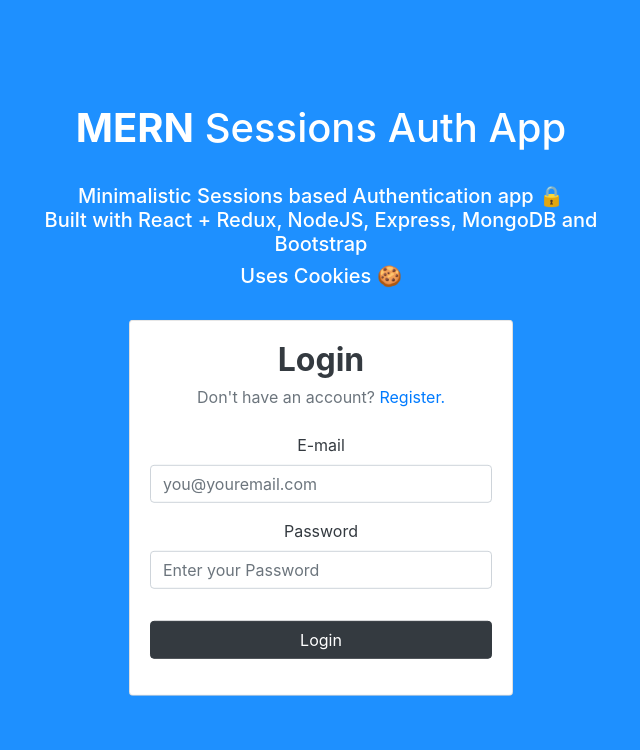
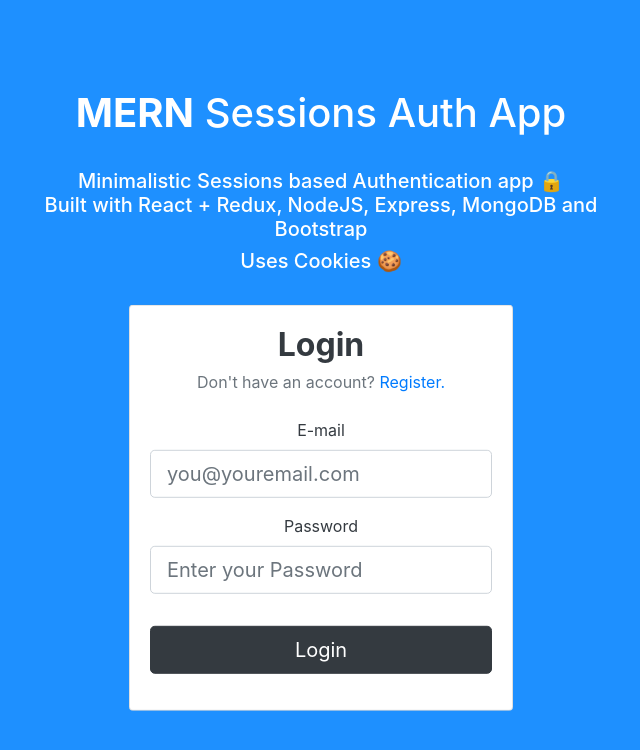
Before and after one commit to bpolishevsk/mern-login-signup-system, a React (Create React App) app in the folder client/: page /login in a window 1280 px wide. Shown: the top 750 px of the page, without its empty margins (319-959 px from the left). Built offline with nearby package versions, Linux system fonts and the light colour scheme; no server answers.

Commit message:
Login spinner added

```diff
--- a/client/src/actions/authActions.js
+++ b/client/src/actions/authActions.js
@@ -9,6 +9,7 @@ import {
   AUTH_SUCCESS,
   AUTH_FAIL,
   LOGOUT_SUCCESS,
+  IS_LOADING,
 } from "./types";
 
 //Check if user is already logged in
@@ -50,12 +51,14 @@ export const register = ({ name, email, password }) => (dispatch) => {
         type: REGISTER_SUCCESS,
         payload: res.data
       });
+      dispatch({ type: IS_LOADING })
     })
     .catch((err) => {
       dispatch(returnStatus(err.response.data, err.response.status, 'REGISTER_FAIL'))
       dispatch({
         type: REGISTER_FAIL
       });
+      dispatch({ type: IS_LOADING })
     });
 };
 
@@ -73,17 +76,20 @@ export const login = ({ email, password }) => (dispatch) => {
 
   axios
     .post("/api/users/login", body, headers)
-    .then((res) =>
+    .then((res) => {
       dispatch({
         type: LOGIN_SUCCESS,
         payload: res.data
-      })
+      });
+      dispatch({ type: IS_LOADING });
+    }
     )
     .catch((err) => {
       dispatch(returnStatus(err.response.data, err.response.status, 'LOGIN_FAIL'))
       dispatch({
         type: LOGIN_FAIL
       });
+      dispatch({ type: IS_LOADING })
     });
 };
 
--- a/client/src/actions/types.js
+++ b/client/src/actions/types.js
@@ -10,3 +10,4 @@ export const BUTTON_CLICKED = 'BUTTON_CLICKED';
 export const BUTTON_RESET = 'BUTTON_RESET';
 export const AUTH_SUCCESS = 'AUTH_SUCCESS';
 export const AUTH_FAIL = 'AUTH_FAIL';
+export const IS_LOADING = 'IS_LOADING';
--- a/client/src/actions/uiActions.js
+++ b/client/src/actions/uiActions.js
@@ -1,6 +1,7 @@
 import {
   BUTTON_CLICKED,
-  BUTTON_RESET
+  BUTTON_RESET,
+  IS_LOADING
 } from "./types";
 
 export const buttonClicked = () => (dispatch, getState) => {
@@ -10,3 +11,7 @@ export const buttonClicked = () => (dispatch, getState) => {
 export const buttonReset = () => (dispatch, getState) => {
   dispatch({type: BUTTON_RESET});
 };
+
+export const isLoading = () => (dispatch, getState) => {
+  dispatch({type: IS_LOADING});
+};
--- a/client/src/components/Login.js
+++ b/client/src/components/Login.js
@@ -9,11 +9,12 @@ import {
    CardTitle,
    CardSubtitle,
   CardBody,
-  Alert
+  Alert,
+  Spinner
 } from "reactstrap";
 import { connect } from "react-redux"; // API to connect component state to redux store
 import PropTypes from "prop-types";
-import { buttonClicked } from "../actions/uiActions";
+import { buttonClicked,isLoading } from "../actions/uiActions";
 import { login } from "../actions/authActions";
 
 import { Link } from 'react-router-dom'
@@ -31,10 +32,12 @@ class Login extends Component {
 
   static propTypes = {
     buttonClicked: PropTypes.func.isRequired,
+    isLoading: PropTypes.func.isRequired,
     button: PropTypes.bool,
     login: PropTypes.func.isRequired,
     isAuthenticated: PropTypes.bool,
     status: PropTypes.object.isRequired,
+    loading: PropTypes.bool
   };
 
   componentDidMount() {
@@ -63,7 +66,7 @@ onSubmit = (e) => {
     const { email, password} = this.state;
 
     const user = { email, password};
-
+    this.props.isLoading();
     this.props.login(user);
   };
 
@@ -95,6 +98,7 @@ onSubmit = (e) => {
                       type="email"
                       name="email"
                       id="email"
+                      size="lg"
                       placeholder="you@youremail.com"
                       className="mb-3"
                       onChange={this.onChange}
@@ -105,12 +109,14 @@ onSubmit = (e) => {
                       type="password"
                       name="password"
                       id="password"
+                      size="lg"
                       placeholder="Enter your Password"
                       className="mb-3"
                       onChange={this.onChange}
                     />
-                    <Button color="dark" style={{ marginTop: "2rem" }} block>
-                      Login
+                    <Button size="lg" color="dark" style={{ marginTop: "2rem" }} block>
+                       { this.props.loading ?
+                       <span >Logging in.. <Spinner size="sm" color="light" /></span> : <span>Login</span>}
                     </Button>
                   </FormGroup>
                 </Form>
@@ -126,7 +132,8 @@ const mapStateToProps = (state) => ({ //Maps state element in redux store to pro
   //location of element in the state is on the right and key is on the left
   button: state.ui.button, //store.getState().ui.button another way to get button bool
   isAuthenticated: state.auth.isAuthenticated,
-  status: state.status
+  status: state.status,
+  loading: state.ui.loading
 });
 
-export default connect(mapStateToProps,{ login, buttonClicked })(Login);
+export default connect(mapStateToProps,{ login, isLoading, buttonClicked })(Login);
--- a/client/src/reducers/uiReducer.js
+++ b/client/src/reducers/uiReducer.js
@@ -1,10 +1,12 @@
 import {
   BUTTON_CLICKED,
-  BUTTON_RESET
+  BUTTON_RESET,
+  IS_LOADING,
 } from "./../actions/types";
 
 const initialState = {
-  button: true
+  button: true,
+  loading: false
 };
 
 export default function (state = initialState, action ) {
@@ -21,6 +23,11 @@ export default function (state = initialState, action ) {
         button: true
       };
 
+      case IS_LOADING:
+        return {
+          ...state,
+          loading: !state.loading
+        };
     default:
         return state;
   }
```
